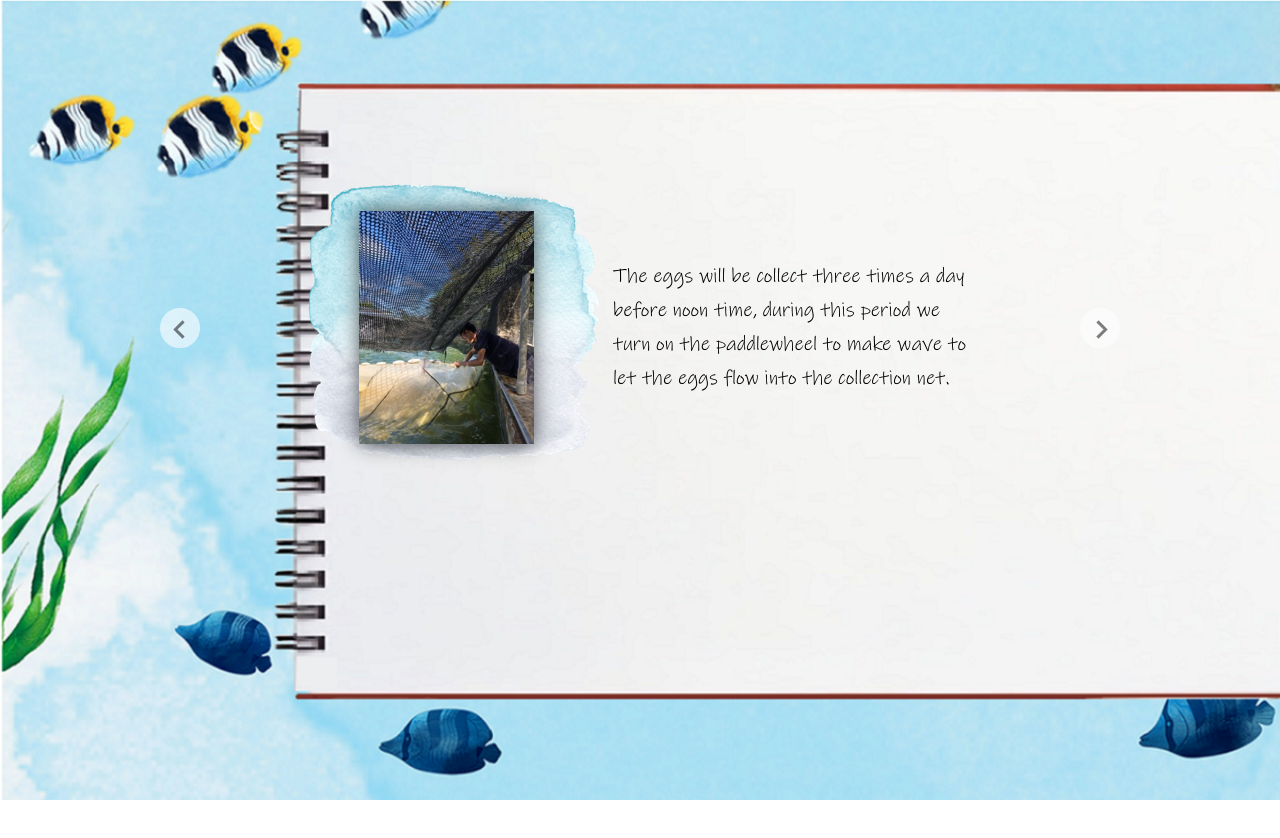
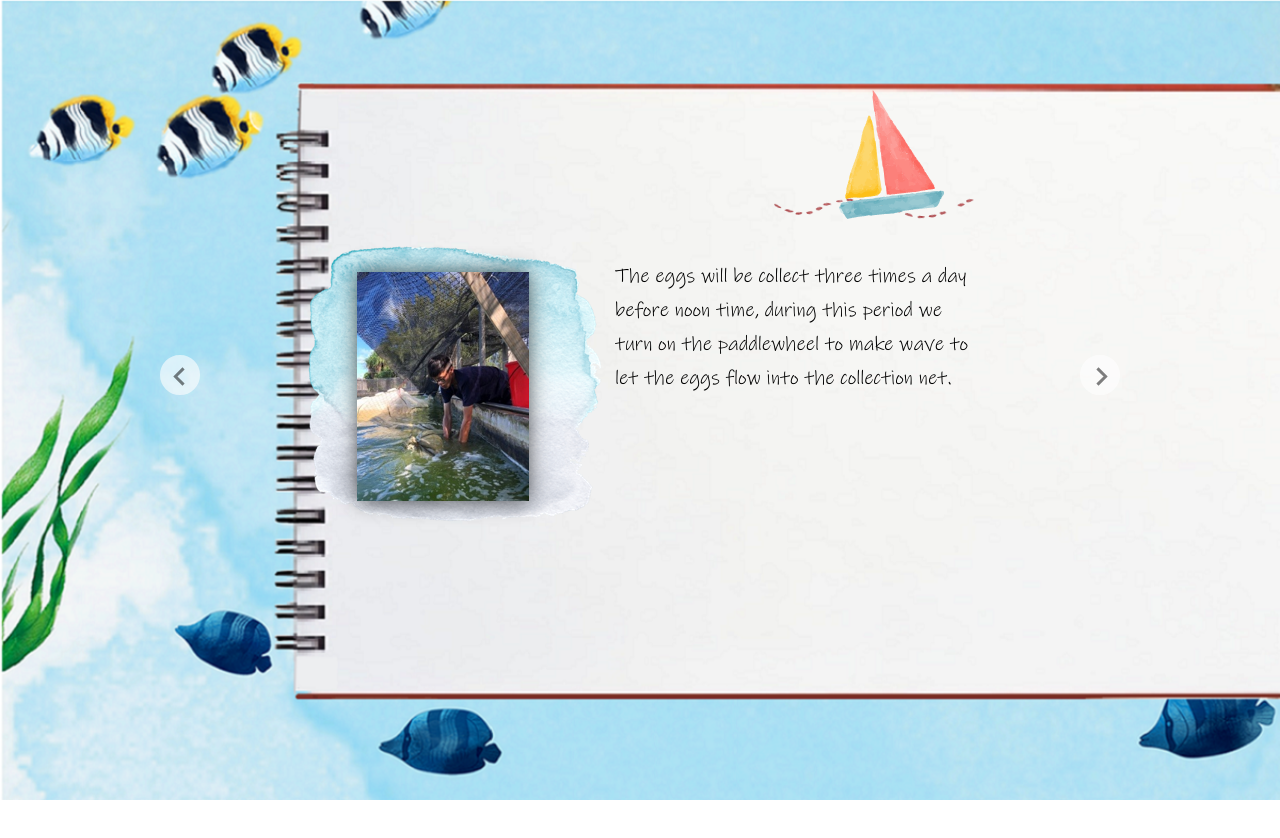
Before and after one commit to guyleaf/My-Journal_webproject, a plain HTML site: page Sep.html in a window 1280 px wide. Both pictures are taken after a click on the link 1100 px from the left and 352 px from the top of the page. Before the commit the page ends 800 px from the top, so only its background shows below. Drawn offline with Linux system fonts and the light colour scheme.

Commit message:
Rename some files and modify Sep.html and notebook.json

```diff
--- a/Sep.html
+++ b/Sep.html
@@ -3,22 +3,22 @@
 <head>
     <meta charset="utf-8">
     <link rel=stylesheet type="text/css" href="css/normalize.css">
-    <link rel=stylesheet type="text/css" href="css/test.css">
+    <link rel=stylesheet type="text/css" href="css/Sep.css">
     <script src="js/jquery-3.5.0.min.js"></script>
-    <script type="text/javascript" src="json/notebook.json"></script>
-    <script src="js/test.js"></script>
+    <script src="js/Sep.js"></script>
     <title>September Diary</title>
 </head>
 <body>
     <div class="main-area">
         <a class="button_back"></a>
         <div class="container">
-
-            <img src="./img/Sep11.png" alt="" class="image">
-
-            <p class="text">
-                In September, I still focus on the broadstock culture Milkfish are fish that lay eggs at night, as a result on the next day we need to avoid the eggs under the sunshine. In the morning after observed the eggs that are slightly transparent and yellowish on the surface of the water, we use the egg collection net to collect the fish eggs.
-            </p>
+            <img class="main__aside" src="" alt="">
+            <div class="article">
+                <img class="main__pic" src="" alt="">
+                <p class="text">
+                    In September, I still focus on the broadstock culture Milkfish are fish that lay eggs at night, as a result on the next day we need to avoid the eggs under the sunshine. In the morning after observed the eggs that are slightly transparent and yellowish on the surface of the water, we use the egg collection net to collect the fish eggs.
+                </p>
+            </div>
         </div>
         <a class="button_next"></a>
     </div>
--- a/css/test.css
+++ b/css/Sep.css
@@ -24,7 +24,8 @@ h1, h2, h3, h4, h5{
 body {
 	margin: 0;
     padding: 0;
-    background-image: url("../img/final.png");
+    height: 100%;
+    background-image: url("../img/Sep/background.png");
     background-repeat: no-repeat;
     background-size: cover;
 }
@@ -33,16 +34,25 @@ body {
     display: flex;
     align-items: center;
     max-width: 75%;
-    margin: 14% auto;
+    height: 570px;
+    margin: 90px auto 0 auto;
 }
 
 .container {
     padding: 0 105px;
+    height: inherit;
     display: flex;
-    align-items: center;
+    flex-direction: column;
+    justify-content: start;
+    align-items: flex-end;
 }
 
-.image {
+.article {
+    display: flex;
+    flex-direction: row;
+}
+
+.main__pic {
     margin-right: 10px;
 }
 
--- /dev/null
+++ b/js/Sep.js
@@ -0,0 +1,41 @@
+function updateState(page) {
+    $.getJSON("json/notebook.json", function(result) {
+        $(".text").html(result[0].text[page - 1]);
+        $(".main__pic").attr("src", result[0].img.main[page - 1] ? result[0].img.main[page - 1] : "");
+        if (result[0].img.aside)
+        {
+            $(".main__aside").attr("src", result[0].img.aside);
+            $(".container").css("justify-content", "start");
+        }
+        else
+        {
+            $(".container").css("justify-content", "center");
+        }
+        $(".button_back").css("visibility", page != 1 ? "visible" : "hidden");
+        $(".button_next").css("visibility", result[0].text.length != page ? "visible" : "hidden");
+    });
+}
+
+$(document).ready(function(){
+    let url = new URL(location.href);
+    let page = 1;
+
+    if (url.searchParams.has("page"))
+    {
+        page = parseInt(url.searchParams.get("page"));
+    }
+
+    updateState(page);
+
+    $(".button_back").on("click", function(){
+        page--;
+        updateState(page);
+    });
+
+    $(".button_next").on("click", function(){
+        page++;
+        updateState(page);
+    });
+
+    console.log("ready");
+});
--- a/js/test.js
+++ /dev/null
@@ -1,35 +0,0 @@
-$(document).ready(function(){
-    let url = new URL(location.href);
-    let page = 1;
-
-    if (url.searchParams.has("page"))
-    {
-        page = parseInt(url.searchParams.get("page"));
-    }
-
-    $.getJSON("json/notebook.json", function(result) {
-        $(".text").html(result[0].text[page - 1]);
-        $(".button_back").css("visibility", page != 1 ? "visible" : "hidden");
-        $(".button_next").css("visibility", result[0].text.length != page ? "visible" : "hidden");
-    });
-
-    $(".button_back").on("click", function(){
-        page--;
-        $.getJSON("json/notebook.json", function(result) {
-            $(".text").html(result[0].text[page - 1]);
-            $(".button_back").css("visibility", page != 1 ? "visible" : "hidden");
-            $(".button_next").css("visibility", result[0].text.length != page ? "visible" : "hidden");
-        });
-    });
-
-    $(".button_next").on("click", function(){
-        page++;
-        $.getJSON("json/notebook.json", function(result) {
-            $(".text").html(result[0].text[page - 1]);
-            $(".button_back").css("visibility", page != 1 ? "visible" : "hidden");
-            $(".button_next").css("visibility", result[0].text.length != page ? "visible" : "hidden");
-        });
-    });
-
-    console.log("ready");
-});
--- a/json/notebook.json
+++ b/json/notebook.json
@@ -1,12 +1,13 @@
 [
     {
         "name": "Kiribati",
+        "months": "Sep",
         "img": {
-            "aside": [
-
-            ],
+            "aside": "img/Sep/boat.png",
             "main": [
-
+                "img/Sep/picture (1).png",
+                "img/Sep/picture (2).png",
+                "img/Sep/picture (3).png"
             ]
         },
         "text": [
@@ -17,9 +18,11 @@
     },
     {
         "name": "Fiji",
-        "img": [
-
-        ],
+        "months": "Oct",
+        "img": {
+            "main": [
+            ]
+        },
         "text": [
 
         ]
```
Also changed, not shown: img/Sep/background.png (added), img/Sep/boat.png (added), img/Sep/picture (1).png (added), img/Sep/picture (2).png (added), img/Sep/picture (3).png (added), img/Sep11.png (deleted), img/Step1.png (deleted), 1 other file.
